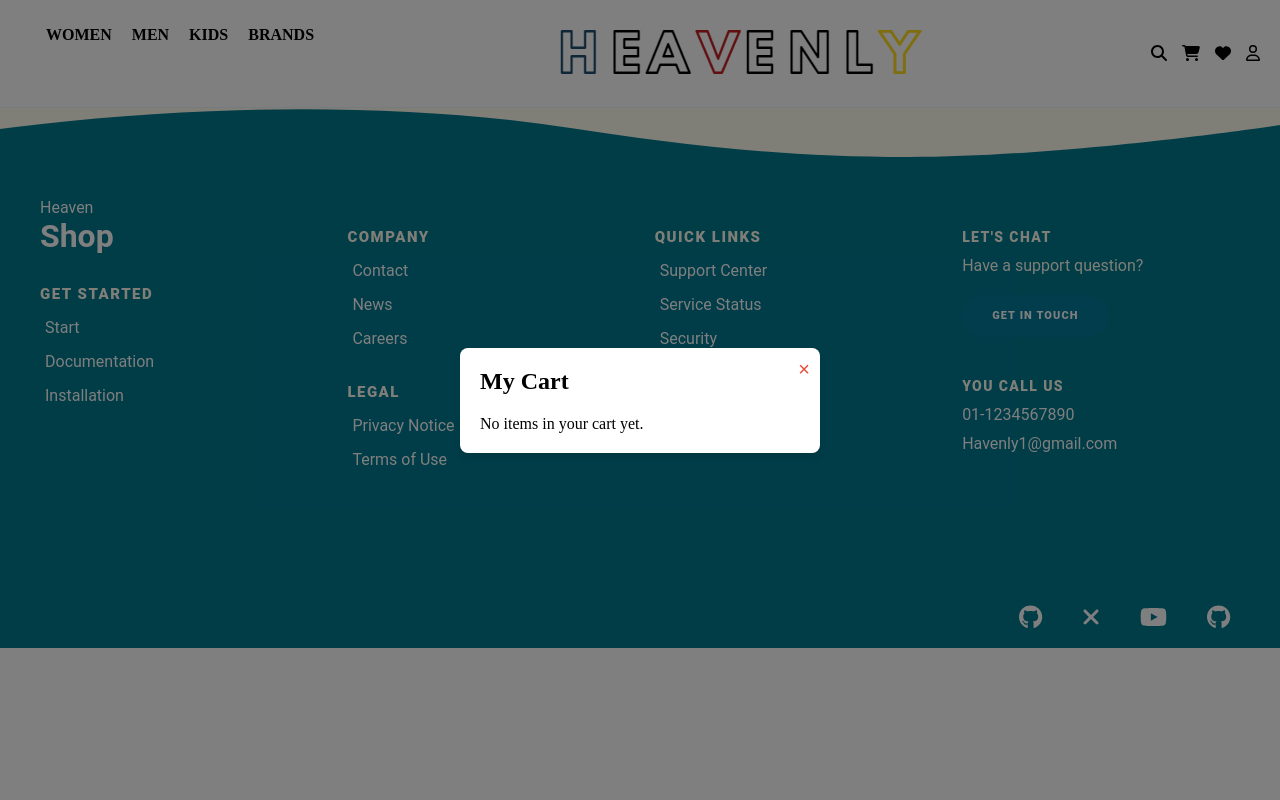
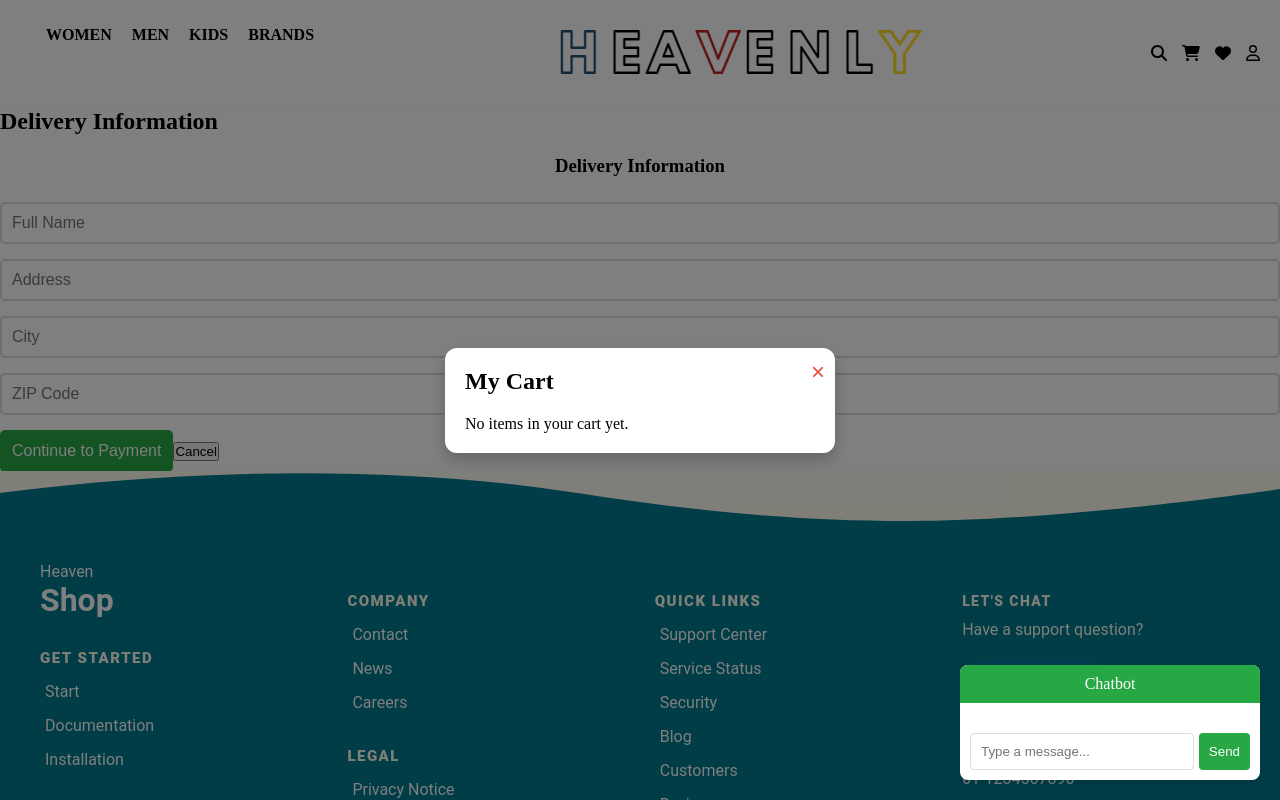
Before and after one commit to TausifReza22/mernstack-frontend, a React (Vite) app: page /delivery in a window 1280 px wide. Both pictures are taken after a click on the link 1191 px from the left and 53 px from the top of the page. Shown: the top 800 px of the page. Built offline with nearby package versions, Linux system fonts and the light colour scheme.

Commit message:
Add to cart creat sessusfully

```diff
--- a/src/App.jsx
+++ b/src/App.jsx
@@ -6,19 +6,23 @@ import LoginPage from './components/Login';
 import SignupPage from './components/Signup';
 import Footer from './components/Footer';
 import ProductCards from './components/ProductCard';
+import DeliveryPage from './components/DeliveryPage'; // Import the DeliveryPage component
 import { FilterProvider } from './components/FilterContext'; // Import FilterProvider
+import Chatbot from './components/Chatbot'; // Import Chatbot
 
 const App = () => {
   return (
     <Router>
-      <FilterProvider> {/* Wrap your components with FilterProvider */}
+      <FilterProvider>
         <Navbar />
         <Routes>
           <Route path="/" element={<ProductCards />} />
           <Route path="/login" element={<LoginPage />} />
           <Route path="/signup" element={<SignupPage />} />
+          <Route path="/delivery" element={<DeliveryPage />} /> {/* Add the delivery route */}
         </Routes>
         <Footer />
+        <Chatbot />
       </FilterProvider>
     </Router>
   );
--- /dev/null
+++ b/src/components/DeliveryForm.css
@@ -0,0 +1,41 @@
+/* src/components/DeliveryForm.css */
+
+.delivery-form {
+    display: flex;
+    flex-direction: column;
+    gap: 15px; /* Spacing between inputs */
+    margin-top: 20px; /* Spacing from the previous component */
+  }
+
+  .delivery-form h3 {
+    text-align: center; /* Center the heading */
+    margin-bottom: 10px; /* Spacing below the heading */
+  }
+
+  .delivery-form input {
+    padding: 10px;
+    border: 2px solid #ddd; /* Light border for inputs */
+    border-radius: 5px; /* Rounded corners */
+    font-size: 16px; /* Font size for better readability */
+    transition: border-color 0.3s ease; /* Smooth transition for focus */
+  }
+
+  .delivery-form input:focus {
+    border-color: #28a745; /* Highlight color on focus */
+    outline: none; /* Remove default outline */
+  }
+
+  .continue-btn {
+    background-color: #28a745; /* Green background */
+    color: white;
+    border: none;
+    padding: 12px;
+    font-size: 16px;
+    border-radius: 5px; /* Rounded corners */
+    cursor: pointer;
+    transition: background-color 0.3s ease; /* Smooth transition for hover */
+  }
+
+  .continue-btn:hover {
+    background-color: #218838; /* Darker green on hover */
+  }
--- /dev/null
+++ b/src/components/DeliveryForm.jsx
@@ -0,0 +1,55 @@
+import React, { useState } from 'react';
+import './DeliveryForm.css'; // Assuming you have a CSS file for styles
+
+const DeliveryForm = ({ onSubmit, onCancel }) => {
+  const [name, setName] = useState('');
+  const [address, setAddress] = useState('');
+  const [city, setCity] = useState('');
+  const [zip, setZip] = useState('');
+
+  const handleSubmit = (e) => {
+    e.preventDefault();
+    const deliveryDetails = { name, address, city, zip };
+    onSubmit(deliveryDetails);
+  };
+
+  return (
+    <form onSubmit={handleSubmit} className="delivery-form">
+      <h3>Delivery Information</h3>
+      <input
+        type="text"
+        placeholder="Full Name"
+        value={name}
+        onChange={(e) => setName(e.target.value)}
+        required
+      />
+      <input
+        type="text"
+        placeholder="Address"
+        value={address}
+        onChange={(e) => setAddress(e.target.value)}
+        required
+      />
+      <input
+        type="text"
+        placeholder="City"
+        value={city}
+        onChange={(e) => setCity(e.target.value)}
+        required
+      />
+      <input
+        type="text"
+        placeholder="ZIP Code"
+        value={zip}
+        onChange={(e) => setZip(e.target.value)}
+        required
+      />
+      <div className="form-actions">
+        <button type="submit" className="continue-btn">Continue to Payment</button>
+        <button type="button" className="cancel-btn" onClick={onCancel}>Cancel</button>
+      </div>
+    </form>
+  );
+};
+
+export default DeliveryForm;
--- /dev/null
+++ b/src/components/DeliveryPage.jsx
@@ -0,0 +1,19 @@
+// src/components/DeliveryPage.js
+import React from 'react';
+import DeliveryForm from './DeliveryForm';
+
+const DeliveryPage = () => {
+  const handleSubmit = (deliveryDetails) => {
+    console.log('Delivery Details:', deliveryDetails);
+    // You can implement your payment logic here
+  };
+
+  return (
+    <div>
+      <h2>Delivery Information</h2>
+      <DeliveryForm onSubmit={handleSubmit} />
+    </div>
+  );
+};
+
+export default DeliveryPage;
--- a/src/components/cart.css
+++ b/src/components/cart.css
@@ -9,16 +9,32 @@
   display: flex;
   justify-content: center;
   align-items: center;
+  animation: fadeIn 0.3s ease; /* Fade-in effect for overlay */
+}
+
+/* Keyframe for fade-in animation */
+@keyframes fadeIn {
+  from {
+    opacity: 0;
+  }
+  to {
+    opacity: 1;
+  }
 }
 
 /* Cart Container */
 .cart-container {
   background-color: white;
   padding: 20px;
-  width: 320px; /* Increased width for better item display */
-  border-radius: 8px;
+  width: 350px; /* Increased width for better item display */
+  border-radius: 12px; /* Rounded corners for modern look */
   position: relative;
-  box-shadow: 0 4px 8px rgba(0, 0, 0, 0.1); /* Added shadow for depth */
+  box-shadow: 0 8px 16px rgba(0, 0, 0, 0.2); /* Enhanced shadow for depth */
+  transition: transform 0.3s ease; /* Smooth transition effect */
+}
+
+.cart-container:hover {
+  transform: scale(1.02); /* Slightly scale up on hover */
 }
 
 /* Close Cart Button */
@@ -28,14 +44,21 @@
   right: 10px;
   background: none;
   border: none;
-  font-size: 20px;
+  font-size: 24px; /* Increased size for better visibility */
   cursor: pointer;
-  color: #e74c3c; /* Added color for better visibility */
+  color: #e74c3c; /* Color for better visibility */
+  transition: color 0.3s ease; /* Smooth color transition */
+}
+
+.close-cart:hover {
+  color: #c0392b; /* Darker red on hover */
 }
 
 /* Cart Items Section */
 .cart-items {
   margin-top: 20px;
+  max-height: 400px; /* Limit height for overflow */
+  overflow-y: auto; /* Enable scrolling for long lists */
 }
 
 /* Cart Item */
@@ -43,18 +66,24 @@
   display: flex;
   align-items: center;
   justify-content: space-between;
-  padding: 10px 0;
+  padding: 15px 0; /* Increased padding for comfort */
   border-bottom: 1px solid #ddd; /* Border to separate items */
+  transition: background-color 0.3s ease; /* Smooth background transition */
+}
+
+.cart-item:hover {
+  background-color: #f9f9f9; /* Highlight on hover */
 }
 
 .cart-item img {
-  width: 60px; /* Adjusted width for better visual appeal */
-  height: 70px; /* Adjusted height to match image aspect */
+  width: 70px; /* Adjusted width for better visual appeal */
+  height: 80px; /* Adjusted height */
   object-fit: cover;
-  border-radius: 4px; /* Rounded corners for images */
+  border-radius: 8px; /* More pronounced rounded corners */
   margin-right: 15px; /* Increased margin for spacing */
 }
 
+/* Cart Item Details */
 .cart-item-details {
   flex: 1;
 }
@@ -67,6 +96,7 @@
 
 .cart-item-price {
   color: #e74c3c; /* Highlight color for price */
+  font-weight: bold; /* Make price more prominent */
 }
 
 .cart-item-quantity {
@@ -75,6 +105,7 @@
   margin-bottom: 5px; /* Added margin for spacing */
 }
 
+/* Cart Item Actions */
 .cart-item-actions {
   display: flex;
   align-items: center;
@@ -90,7 +121,7 @@
   font-size: 16px; /* Larger font size for visibility */
   padding: 8px 12px; /* Increased padding for button size */
   margin-left: 5px; /* Space between buttons */
-  transition: background-color 0.3s ease, transform 0.2s ease;
+  transition: background-color 0.3s ease, transform 0.2s ease; /* Smooth transitions */
 }
 
 .increment-btn:hover, .decrement-btn:hover {
@@ -107,7 +138,7 @@
   cursor: pointer;
   font-size: 16px; /* Larger font size for visibility */
   padding: 8px 12px; /* Increased padding for button size */
-  transition: background-color 0.3s ease, transform 0.2s ease;
+  transition: background-color 0.3s ease, transform 0.2s ease; /* Smooth transitions */
 }
 
 .remove-item-btn:hover {
@@ -118,11 +149,13 @@
 /* Cart Total */
 .cart-total {
   margin-top: 20px;
-  font-size: 18px;
+  font-size: 20px; /* Slightly larger for emphasis */
   font-weight: bold;
   text-align: right;
   color: #333; /* Dark color for better readability */
 }
+
+/* Place Order Button */
 .place-order-btn {
   background-color: #28a745; /* Green background */
   color: white;
@@ -131,10 +164,27 @@
   font-size: 16px;
   border-radius: 5px;
   cursor: pointer;
-  transition: background-color 0.3s ease;
+  transition: background-color 0.3s ease, transform 0.2s ease; /* Smooth transitions */
   margin-top: 20px; /* Add some spacing above the button */
 }
 
 .place-order-btn:hover {
   background-color: #218838; /* Darker green on hover */
+  transform: scale(1.05); /* Slightly larger on hover */
 }
+
+/* Place Order Button Animation */
+.place-order-btn:active {
+  background-color: #1e7e34; /* Even darker green when pressed */
+  transform: scale(0.95); /* Slightly smaller on click for feedback */
+}
+.total-amount {
+  text-align: center; /* Center the text */
+  margin: 20px 0; /* Add margin for spacing */
+}
+
+.place-order-btn {
+  display: block; /* Make the button block level */
+  width: 100%; /* Make the button take full width */
+  margin-top: 10px; /* Space above the button */
+}
--- a/src/components/cart.jsx
+++ b/src/components/cart.jsx
@@ -1,12 +1,12 @@
 import React, { useState, useEffect } from 'react';
+import { useNavigate } from 'react-router-dom'; // Import useNavigate
 import './Cart.css';
 
 const Cart = ({ closeCart }) => {
   const [cartItems, setCartItems] = useState([]);
-  const [showPaymentModal, setShowPaymentModal] = useState(false);
+  const navigate = useNavigate(); // Initialize useNavigate
 
   useEffect(() => {
-    // Fetch cart items from localStorage when component mounts
     const items = JSON.parse(localStorage.getItem('cart')) || [];
     setCartItems(items);
   }, []);
@@ -27,21 +27,19 @@ const Cart = ({ closeCart }) => {
 
   const handleDecrement = (productId) => {
     const updatedCartItems = cartItems.map(item =>
-      item._id === productId
-        ? { ...item, quantity: Math.max(1, item.quantity - 1) }
-        : item
+      item._id === productId ? { ...item, quantity: Math.max(1, item.quantity - 1) } : item
     );
     setCartItems(updatedCartItems);
     localStorage.setItem('cart', JSON.stringify(updatedCartItems));
   };
 
-  const handlePlaceOrder = () => {
-    setShowPaymentModal(true); // Show payment modal
+  const handleBuy = () => {
+    // Navigate to the delivery page
+    navigate('/delivery');
   };
 
-  const closePaymentModal = () => {
-    setShowPaymentModal(false); // Close payment modal
-  };
+  // Calculate total amount
+  const totalAmount = cartItems.reduce((total, item) => total + item.price * item.quantity, 0).toFixed(2);
 
   return (
     <div className="cart-overlay" onClick={closeCart}>
@@ -61,46 +59,23 @@ const Cart = ({ closeCart }) => {
                   <p>Quantity: {item.quantity}</p>
                 </div>
                 <div className="cart-item-actions">
-                  <button
-                    className="decrement-btn"
-                    onClick={() => handleDecrement(item._id)}
-                  >
-                    -
-                  </button>
-                  <button
-                    className="increment-btn"
-                    onClick={() => handleIncrement(item._id)}
-                  >
-                    +
-                  </button>
-                  <button
-                    className="remove-item-btn"
-                    onClick={() => handleRemoveItem(item._id)}
-                  >
-                    Remove
-                  </button>
+                  <button className="decrement-btn" onClick={() => handleDecrement(item._id)}>-</button>
+                  <button className="increment-btn" onClick={() => handleIncrement(item._id)}>+</button>
+                  <button className="remove-item-btn" onClick={() => handleRemoveItem(item._id)}>Remove</button>
                 </div>
               </div>
             ))
           )}
         </div>
-
-        {/* Place Order Button */}
         {cartItems.length > 0 && (
-          <button className="place-order-btn" onClick={handlePlaceOrder}>
-            Place Order
+          <div className="total-amount">
+            <h3>Total: ${totalAmount}</h3>
+          </div>
+        )}
+        {cartItems.length > 0 && (
+          <button className="place-order-btn" onClick={handleBuy}>
+            Proceed to Payment
           </button>
-        )}
-
-        {/* Payment Modal */}
-        {showPaymentModal && (
-          <div className="payment-overlay">
-            <div className="payment-modal">
-              <h2>Payment Options</h2>
-              {/* Add your payment options here */}
-              <button onClick={closePaymentModal}>Close</button>
-            </div>
-          </div>
         )}
       </div>
     </div>
--- /dev/null
+++ b/src/components/chatbot.css
@@ -0,0 +1,67 @@
+.chatbot-container {
+  position: fixed;
+  bottom: 20px;
+  right: 20px;
+  width: 300px;
+  background-color: #fff;
+  border-radius: 8px;
+  box-shadow: 0 4px 8px rgba(0, 0, 0, 0.1);
+  display: flex;
+  flex-direction: column;
+  z-index: 1000;
+}
+
+.chatbot-header {
+  background-color: #28a745;
+  color: white;
+  padding: 10px;
+  text-align: center;
+  border-radius: 8px 8px 0 0;
+}
+
+.chatbot-messages {
+  flex: 1;
+  padding: 10px;
+  overflow-y: auto;
+  max-height: 400px; /* Limit height */
+}
+
+.message {
+  margin-bottom: 10px;
+}
+
+.message.user {
+  text-align: right;
+  color: #28a745; /* User message color */
+}
+
+.message.bot {
+  text-align: left;
+  color: #007bff; /* Bot message color */
+}
+
+.chatbot-input {
+  display: flex;
+  padding: 10px;
+}
+
+.chatbot-input input {
+  flex: 1;
+  padding: 10px;
+  border: 1px solid #ddd;
+  border-radius: 4px;
+}
+
+.chatbot-input button {
+  padding: 10px;
+  background-color: #28a745;
+  color: white;
+  border: none;
+  border-radius: 4px;
+  margin-left: 5px;
+  cursor: pointer;
+}
+
+.chatbot-input button:hover {
+  background-color: #218838; /* Darker green on hover */
+}
--- /dev/null
+++ b/src/components/chatbot.jsx
@@ -0,0 +1,56 @@
+import React, { useState } from 'react';
+import './Chatbot.css'; // Optional: Add styles for the chatbot
+
+const Chatbot = () => {
+  const [messages, setMessages] = useState([]);
+  const [input, setInput] = useState('');
+
+  const handleSend = async () => {
+    if (!input.trim()) return;
+
+    const userMessage = { text: input, sender: 'user' };
+    setMessages((prev) => [...prev, userMessage]);
+
+    // Simulate API call to AI service (replace this with your actual API call)
+    const botResponse = await fetchChatbotResponse(input);
+    const botMessage = { text: botResponse, sender: 'bot' };
+    setMessages((prev) => [...prev, botMessage]);
+
+    setInput('');
+  };
+
+  const fetchChatbotResponse = async (userInput) => {
+    // Here you would call your AI API, e.g., ChatGPT, Bing, etc.
+    // For demonstration, we'll return a static response
+    return new Promise((resolve) => {
+      setTimeout(() => {
+        resolve(`You said: "${userInput}". How can I assist you further?`);
+      }, 1000); // Simulate a delay
+    });
+  };
+
+  return (
+    <div className="chatbot-container">
+      <div className="chatbot-header">Chatbot</div>
+      <div className="chatbot-messages">
+        {messages.map((msg, index) => (
+          <div key={index} className={`message ${msg.sender}`}>
+            {msg.text}
+          </div>
+        ))}
+      </div>
+      <div className="chatbot-input">
+        <input
+          type="text"
+          value={input}
+          onChange={(e) => setInput(e.target.value)}
+          onKeyDown={(e) => e.key === 'Enter' && handleSend()}
+          placeholder="Type a message..."
+        />
+        <button onClick={handleSend}>Send</button>
+      </div>
+    </div>
+  );
+};
+
+export default Chatbot;
```
Also changed, not shown: src/components/ProductCards.css (+39 -20 lines).
